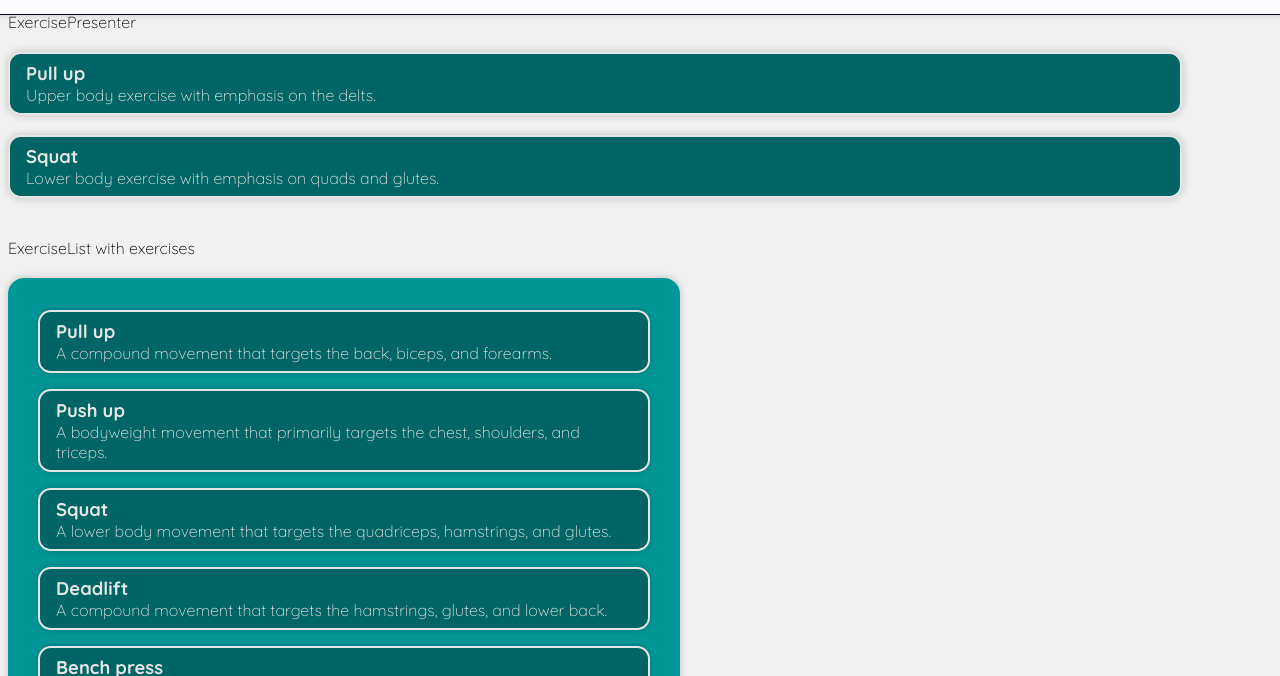
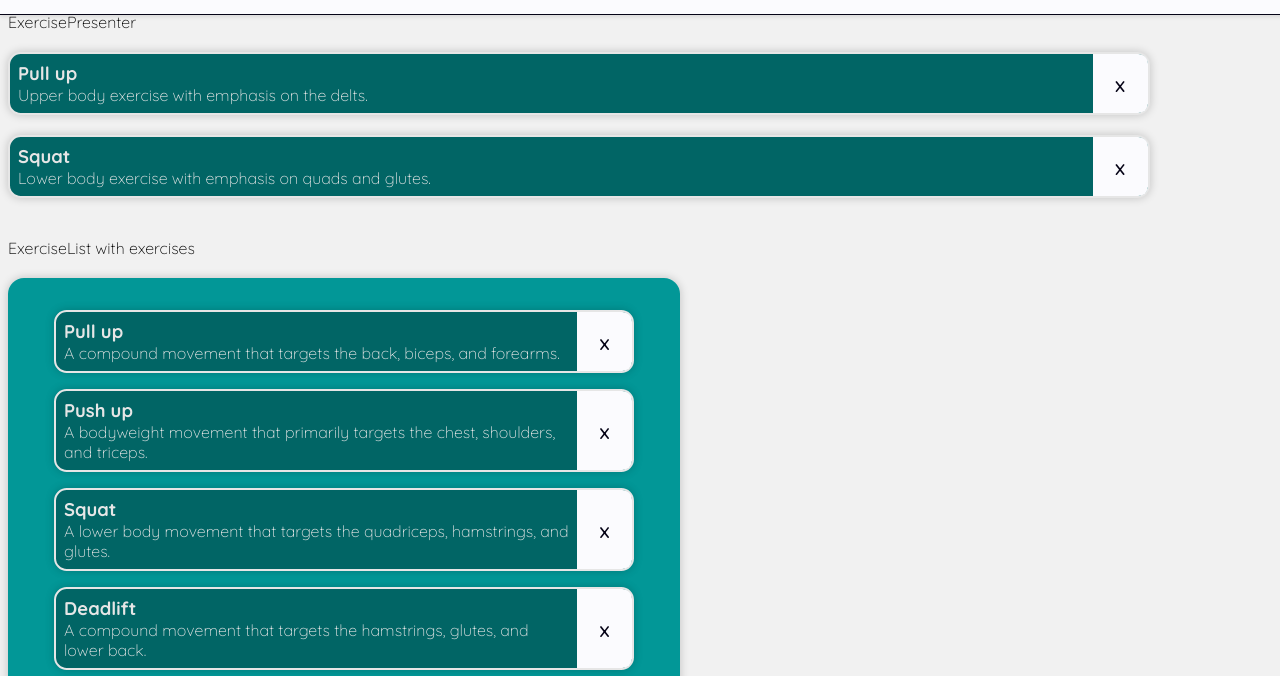
Before and after one commit to JuanTorres93/training-webapp-frontend, a React app: page /componentDesign in a window 1280 px wide. Shown: the part 66-742 px from the top of the page. Built offline with nearby package versions, Linux system fonts and the light colour scheme.

Commit message:
Added VISUAL button to delete exercises and templates.

```diff
--- a/src/components/exercisePresenter/ExercisePresenter.js
+++ b/src/components/exercisePresenter/ExercisePresenter.js
@@ -6,12 +6,19 @@ function ExercisePresenter({ id, name, description, handleClick = () => { }, han
     const exerciseInfo = { id, name, description };
 
     return (
-        <div data-testid="exercisePresenter" className={styles.exercisePresenter}
-            onClick={() => { handleClick(exerciseInfo) }}
-            onDoubleClick={() => { handleDoubleClick(exerciseInfo) }}
+        <div data-testid="exercisePresenter" className={styles.container}
         >
-            <div className={styles.exerciseName}>{name}</div>
-            <div className={styles.exerciseDescription}>{description}</div>
+            <div className={styles.exercisePresenter}
+                onClick={() => { handleClick(exerciseInfo) }}
+                onDoubleClick={() => { handleDoubleClick(exerciseInfo) }}
+            >
+                <div className={styles.exerciseName}>{name}</div>
+                <div className={styles.exerciseDescription}>{description}</div>
+            </div>
+
+            <div className={styles.deleteContainer}>
+                x
+            </div>
         </div>
     );
 };
--- a/src/components/exercisePresenter/ExercisePresenter.module.css
+++ b/src/components/exercisePresenter/ExercisePresenter.module.css
@@ -1,13 +1,11 @@
 /* These styles are shared with ExerciseSetPresenter */
-.exercisePresenter {
+.container {
     display: flex;
-    flex-direction: column;
-    justify-content: center;
-    align-content: flex-start;
+    align-content: center;
+    justify-content: space-between;
     background-color: var(--primary-color);
     border-radius: .8rem;
     border: var(--font-color-contrast) solid .15rem;
-    padding: .5rem 1rem;
     cursor: pointer;
     box-shadow: 0 0 10px rgba(0, 0, 0, 0.2);
     transition: all .1s;
@@ -15,20 +13,28 @@
     /* max-width: 500px; */
 }
 
-.exercisePresenter * {
+.container * {
     color: var(--font-color-contrast);
 }
 
-.exercisePresenter:hover {
+.container:hover {
     border: var(--accent-color) solid .15rem;
 }
 
-.exercisePresenter:hover .exerciseName {
+.container:hover .exerciseName {
     color: var(--accent-color);
 }
 
-.exercisePresenter:hover input {
+.container:hover input {
     color: var(--accent-color);
+}
+
+.exercisePresenter {
+    display: flex;
+    flex-direction: column;
+    flex-grow: 1;
+    padding: .5rem;
+    margin-right: 0;
 }
 
 .exerciseName {
@@ -40,3 +46,28 @@
 .exerciseDescription {
     font-size: var(--body-font-size);
 }
+
+.deleteContainer {
+    display: flex;
+    align-items: center;
+    justify-content: center;
+    font-size: var(--heading-font-size);
+    font-weight: 500;
+
+    cursor: pointer;
+    transition: all .1s;
+    padding: 0 1.4rem;
+
+    /* Adjust radius to match border */
+    border-top-right-radius: .6rem;
+    border-bottom-right-radius: .6rem;
+
+    /* Colors */
+    color: var(--font-color);
+    background-color: var(--background-color);
+}
+
+.deleteContainer:hover {
+    color: var(--font-color-contrast);
+    background-color: var(--accent-color);
+}
```
